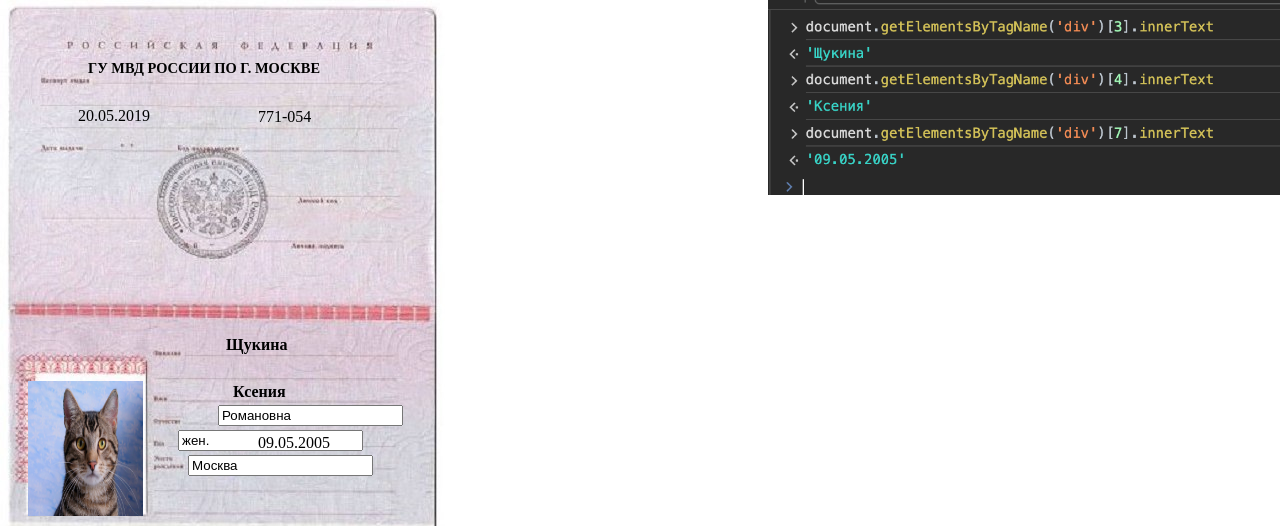
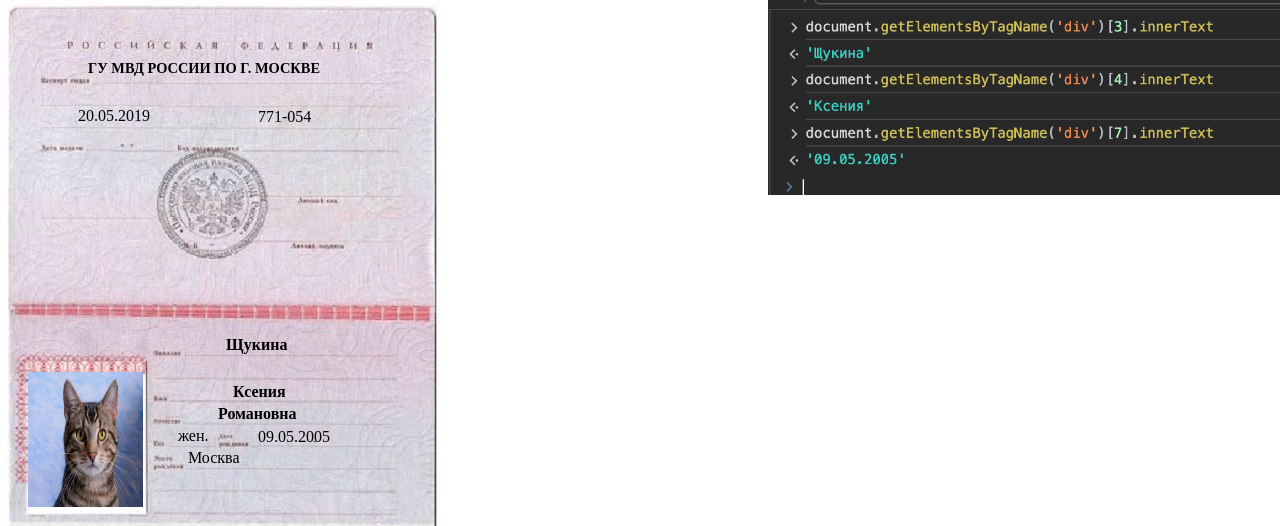
Before and after one commit to frksks/catalog-porsche, a plain HTML site: page pass.html in a window 1280 px wide. Shown: the top 526 px of the page. Drawn offline with Linux system fonts and the light colour scheme.

Commit message:
Update pass.html

```diff
--- a/pass.html
+++ b/pass.html
@@ -68,10 +68,10 @@
     <div class="block3"> 771-054</div>
     <div class="block4"> Щукина </div>
     <div class="block5">Ксения </div>
-    <div class="block6"> <input type="text" id="patronymic" value="Романовна"> </div>
-    <div class="block7"> <input type="text" id="gender" value="жен."> </div>
+    <div class="block6"> Романовна </div>
+    <div class="block7"> жен. </div>
     <div class="block8"> 09.05.2005 </div>
-    <div class="block9"> <input type="text" id="city" value="Москва"> </div>
+    <div class="block9"> Москва </div>
     <div class="photo"> <img src="./assets/img/img-1.jpg" height="135" width="115"/> </div>
     <h1 id="for_click">
         изменить
```
